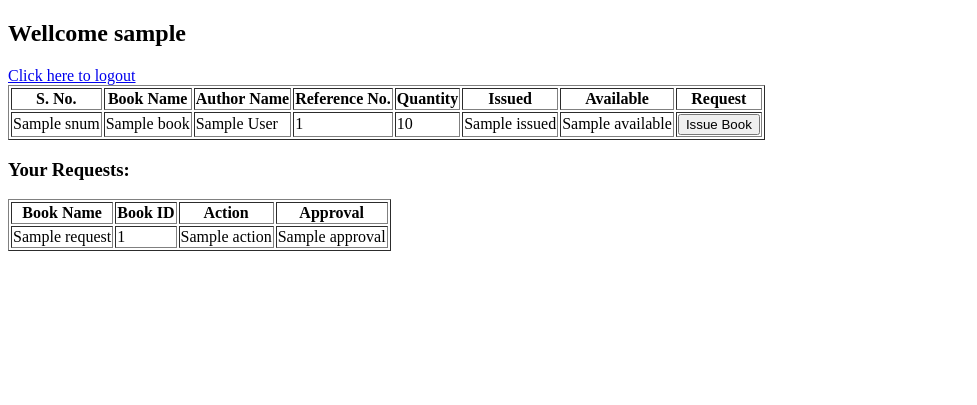
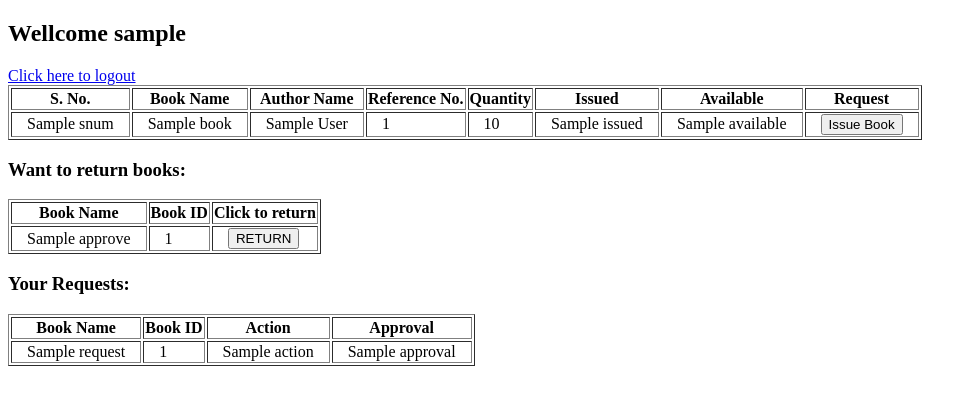
Before and after one commit to san-walk/library-management-system, a Flask app: template templates/booksPage.html in a window 1280 px wide. Shown: the top 405 px of the page, without its empty margins (0-977 px from the left). Run offline with Flask 3, Linux system fonts and the light colour scheme; the visitor is signed in with stand-in values (Sample User, id 1); the template is opened without the code that fills it: most values are stand-ins (such as "Sample title", 1, 10 or a date in 2020); parts of the project's set-up code (start-up, migrations or seed data) failed here and were passed over.

Commit message:
now you can return books to the librarian

```diff
--- a/templates/booksPage.html
+++ b/templates/booksPage.html
@@ -4,6 +4,12 @@
     <meta charset="UTF-8">
     <meta name="viewport" content="width=device-width, initial-scale=1.0">
     <title>Document</title>
+    <style>
+        td {
+            padding-left: 15px;
+            padding-right: 15px;
+        }
+    </style>
 </head>
 <body>
     <h2>Wellcome {{ session['username'] }}</h2>
@@ -40,6 +46,31 @@
         {% endfor %}
     </table>
 
+    {% if approves %}
+        <h3>Want to return books: </h3>
+        <table border="1">
+            <tr>
+                <th>Book Name</th>
+                <th>Book ID</th>
+                <th>Click to return</th>
+            </tr>
+            {% for approve in approves %}
+                <tr>
+                    <td>{{ approve.bookName }}</td>
+                    <td>{{ approve.bookId }}</td>
+                    <td>
+                        <form action="http://localhost:5000/books/return" method="POST" style="display:inline;">
+                            <input type="hidden" name="bookName" value="{{ approve.bookName }}">
+                            <input type="hidden" name="issuedBy" value="{{ session['username'] }}">
+                            <input type="hidden" name="bookId" value="{{ approve.bookId }}">
+                            <button type="submit">RETURN</button>
+                        </form>
+                    </td>
+                </tr>
+            {% endfor %}
+        </table>
+    {% endif %}
+
     {% if requests %}
         <h3>Your Requests: </h3>
         <table border="1">
@@ -60,5 +91,6 @@
             {% endfor %}
         </table>
     {% endif %}
+
 </body>
 </html>
```
Also changed, not shown: controllers/booksCon.py (+16 -1 lines), models/requestModel.py (+19 -0 lines), models/userModel.py (+7 -0 lines), routes.py (+8 -0 lines), database.db.
